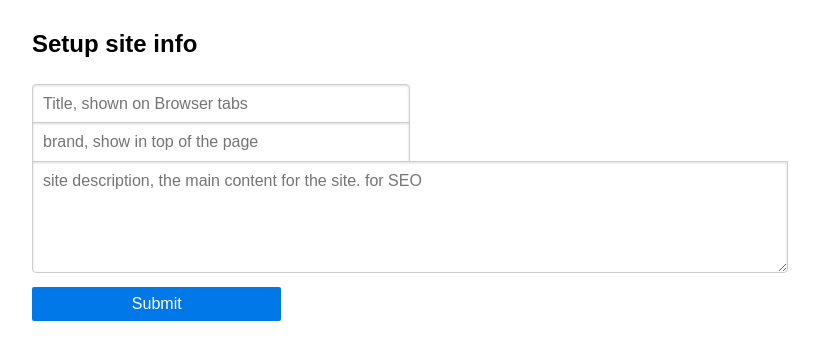
After one commit to jneeee/dlog, a Flask app: page /setup in a window 1280 px wide. The commit adds this page. Shown: the top 360 px of the page, without its empty margins (230-1049 px from the left). Run offline with Flask 2, Linux system fonts and the light colour scheme; some libraries are stand-ins or nearby versions.

Commit message:
setup website in begin

```diff
--- a/src/main.py
+++ b/src/main.py
@@ -1,13 +1,15 @@
 from os import getenv
 
-from flask import Flask, render_template
+from flask import Flask, render_template, g, redirect, url_for, request, flash
 
 from views.user import user
 from views.post import post
 from views.object.post import Post
+from utils import db
 
 app = Flask(__name__)
 app.secret_key = getenv('DETA_PROJECT_KEY')
+app.config['site_info'] = db.get('site_info')
 
 app.register_blueprint(user.bp_user)
 app.register_blueprint(post.bp_post)
@@ -15,6 +17,9 @@ app.register_blueprint(post.bp_post)
 
 @app.route('/', methods=["GET"])
 def index():
+    if not app.config['site_info']:
+        return redirect(url_for('setup'))
+
     # res: {count:num, last:xx, items:[{}, ]}
     res = Post.fetch_posts()
     return render_template('index.html', items=res.items)
@@ -22,3 +27,29 @@ def index():
 @app.errorhandler(404)
 def page_not_found(error):
     return render_template('page_not_found.html'), 404
+
+@app.route('/tags/<tag>', methods=["GET"])
+def tags(tag):
+    # res: {count:num, last:xx, items:[{}, ]}
+    res = Post.fetch_by_tag(tag)
+    return render_template('index.html', items=res.items)
+
+@app.route('/setup', methods=["GET", "POST"])
+def setup():
+    if request.method == 'GET':
+        if not app.config['site_info']:
+            return render_template('setup.html')
+        else:
+            flash('Site info has been completed! You can change change them in deta base or install a new app')
+            return redirect(url_for('index'))
+    elif request.method == 'POST':
+        form = request.form
+        item = {
+            'site_title': form.get('site_title'),
+            'description': form.get('description'),
+            'brand': form.get('brand'),
+        }
+        db.put(item, 'site_info')
+        app.config['site_info'] = item
+        flash('Site info complite!')
+        return redirect(url_for('index'))
--- a/src/templates/index.html
+++ b/src/templates/index.html
@@ -3,8 +3,10 @@
 <div class="pure-g">
     <div class="pure-u-1 pure-u-md-1-5"></div>
     <div class="pure-u-1 pure-u-md-3-5">
-<h4>Contact Us</h4>
-        {{ items }}
+<h4>Recent posts</h4>
+        <ul>{% for i in items %}
+            <li>{{ i.get('prop').get('create_time') }} | <a href='/post/{{i.get("key")}}'>{{ i.get('prop').get('title') }}</a> <i class="fa fa-tag" aria-hidden="true"></i>{% for tag in i.get('prop').get('tags') %}<a href='/tags/{{tag}}'>#{{ tag }}</a> {% endfor %}</li>
+        {% endfor %}</ul>
     </div>
 <div class="pure-u-1 pure-u-md-1-5"></div>
 </div>
--- a/src/templates/post.html
+++ b/src/templates/post.html
@@ -8,7 +8,7 @@
             <fieldset class="pure-group">
                 <input type="text" class="pure-input-1-2" placeholder="Title" name="title"/>
                 <input type="text" class="pure-input-1-2" placeholder="Tags, split by ','" name="tags"/>
-                <textarea class="pure-input-1" placeholder="Content. Markdown is supported" name="content"></textarea>
+                <textarea class="pure-input-1" placeholder="Content. Markdown is supported" name="content" style="height: 15em"></textarea>
             </fieldset>
             <button type="submit" class="pure-button pure-input-1-3 pure-button-primary">Submit</button>
         </form>
--- /dev/null
+++ b/src/templates/setup.html
@@ -0,0 +1,23 @@
+<!doctype html>
+<html lang="en">
+    <head>
+        <meta charset="utf-8">
+        <link rel="stylesheet" href="https://cdn.jsdelivr.net/npm/purecss@3.0.0/build/pure-min.css" integrity="sha384-X38yfunGUhNzHpBaEBsWLO+A0HDYOQi8ufWDkZ0k9e0eXz/tH3II7uKZ9msv++Ls" crossorigin="anonymous">
+        <link rel="stylesheet" href="https://cdn.jsdelivr.net/npm/purecss@3.0.0/build/grids-responsive-min.css">
+        <link rel="stylesheet" href="/static/css/styles.css">
+    </head>
+<div class="pure-g" style="margin: 10px">
+    <div class="l-box pure-u-1 pure-u-md-1-5"></div>
+    <div class="l-box pure-u-1 pure-u-md-3-5">
+        <h2 class="content-head is-center">Setup site info</h2>
+        <form class="pure-form" method="post">
+            <fieldset class="pure-group">
+                <input type="text" class="pure-input-1-2" placeholder="Title, shown on Browser tabs" name="site_title"/>
+                <input type="text" class="pure-input-1-2" placeholder="brand, show in top of the page" name="brand"/>
+                <textarea class="pure-input-1" placeholder="site description, the main content for the site. for SEO" name="description" style="height: 7em"></textarea>
+            </fieldset>
+            <button type="submit" class="pure-button pure-input-1-3 pure-button-primary">Submit</button>
+        </form>
+    </div>
+<div class="l-box pure-u-1 pure-u-md-1-5"></div>
+</div>
```
Also changed, not shown: src/templates/layout.html (+10 -9 lines), src/views/object/post.py (+7 -1 lines).
